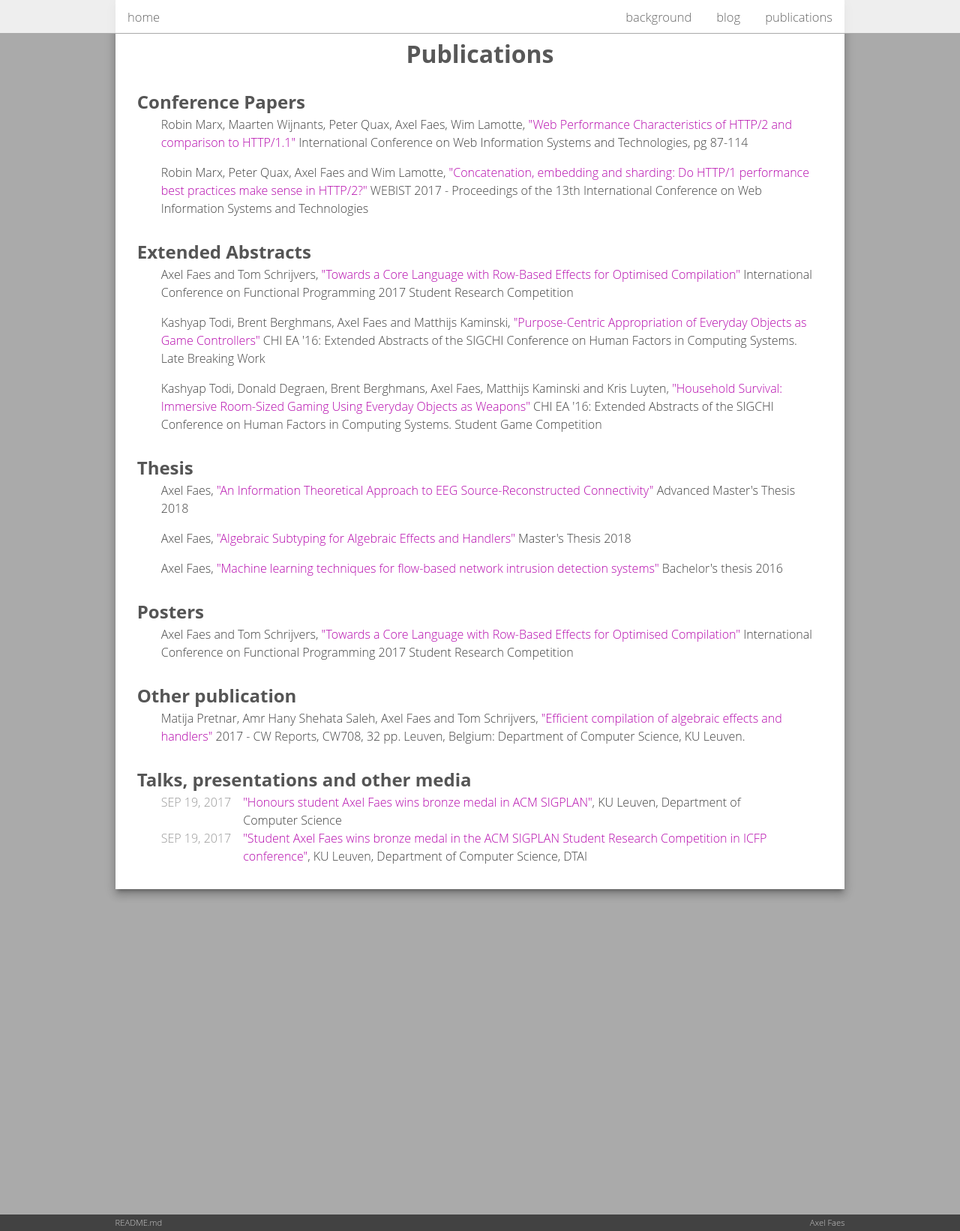
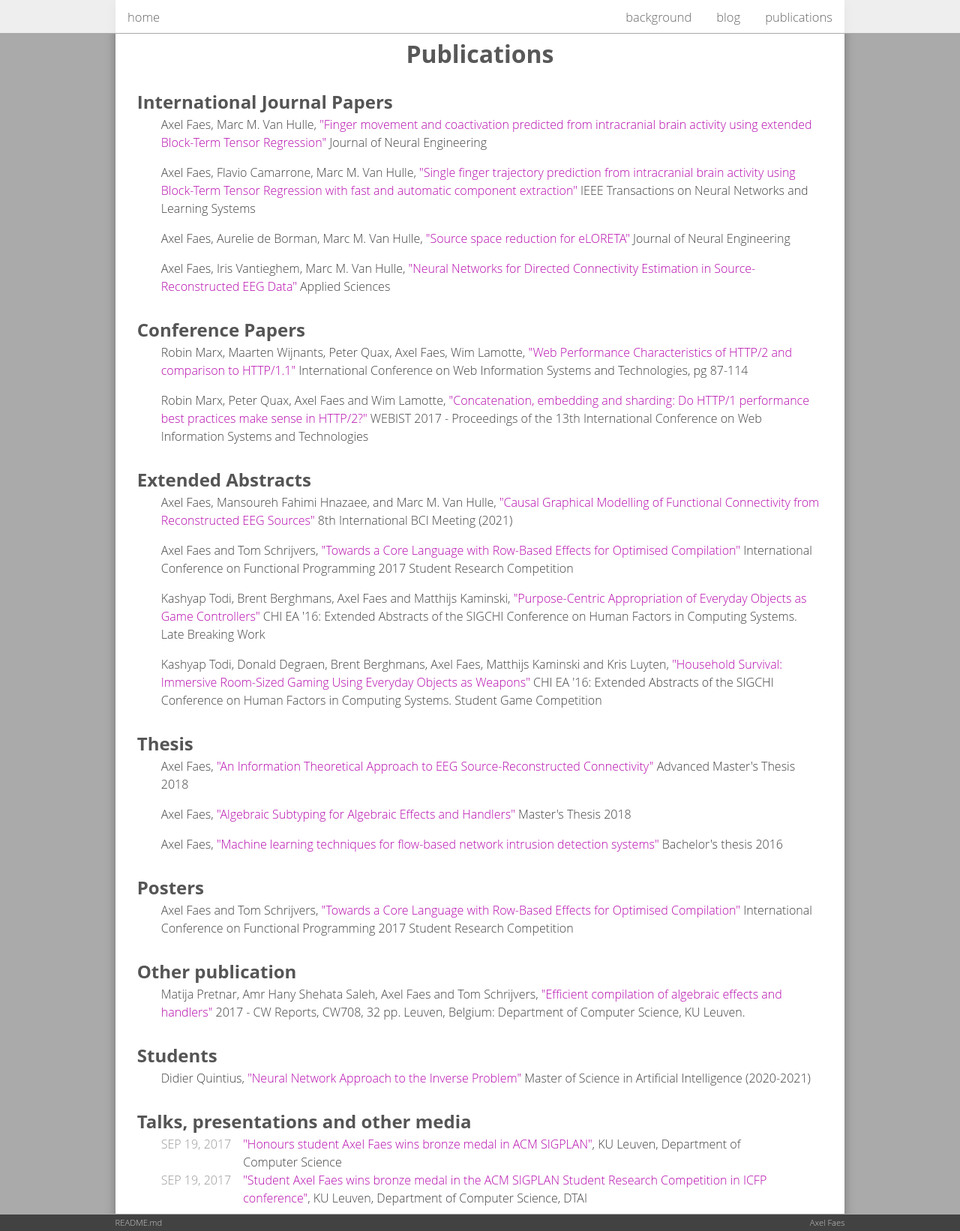
Before and after one commit to TheAxeC/theaxec.github.io, a Jekyll site: the page built from _pages/publications.html, in a window 1280 px wide. Shown: the whole page at 75% size. Built offline with Jekyll 4.4.1, drawn with Linux system fonts in a browser that asks for light colours.

Commit message:
add students section

```diff
--- a/_data/publications.yml
+++ b/_data/publications.yml
@@ -1,6 +1,23 @@
 title: Publications
 journal:
     title: International Journal Papers
+    papers:
+        - authors: Axel Faes, Marc M. Van Hulle
+          title: Finger movement and coactivation predicted from intracranial brain activity using extended Block-Term Tensor Regression
+          url: ""
+          book: Journal of Neural Engineering
+        - authors: Axel Faes, Flavio Camarrone, Marc M. Van Hulle
+          title: Single finger trajectory prediction from intracranial brain activity using Block-Term Tensor Regression with fast and automatic component extraction
+          url: ""
+          book: IEEE Transactions on Neural Networks and Learning Systems
+        - authors: Axel Faes, Aurelie de Borman, Marc M. Van Hulle
+          title: Source space reduction for eLORETA
+          url: "/publications/journal/TheAxeC/source-space-reduction-for-eloreta"
+          book: Journal of Neural Engineering
+        - authors: Axel Faes, Iris Vantieghem, Marc M. Van Hulle
+          title: Neural Networks for Directed Connectivity Estimation in Source-Reconstructed EEG Data
+          url: "/publications/journal/neural-networks-for-directed-connectivity-estimation-in-source-reconstructed-eeg-data"
+          book: Applied Sciences
 conference:
     title: Conference Papers
     papers:
@@ -30,6 +47,10 @@ thesis:
 abstracts:
     title: Extended Abstracts
     papers:
+      - authors: Axel Faes, Mansoureh Fahimi Hnazaee, and Marc M. Van Hulle
+        title: Causal Graphical Modelling of Functional Connectivity from Reconstructed EEG Sources
+        url: https://bcisociety.org/wp-content/uploads/2021/05/vBCI-Abstract-Book-.pdf
+        book: 8th International BCI Meeting (2021)
       - authors: Axel Faes and Tom Schrijvers
         title: "Towards a Core Language with Row-Based Effects for Optimised Compilation"
         url: "/publications/abstracts/icfp-2017-src.pdf"
@@ -60,7 +81,13 @@ other-publications:
           title: "Efficient compilation of algebraic effects and handlers"
           url: "/publications/other/CW708.pdf"
           book: "2017 - CW Reports, CW708, 32 pp. Leuven, Belgium: Department of Computer Science, KU Leuven."
-
+students:
+    title: Students
+    papers:
+        - authors: Didier Quintius
+          title: Neural Network Approach to the Inverse Problem
+          url:
+          book: Master of Science in Artificial Intelligence (2020-2021)
 papers-in-preparation:
     title: Papers in Preparation
 news:
--- a/_pages/publications.html
+++ b/_pages/publications.html
@@ -23,6 +23,8 @@ float: right
 
 {% include publications/papers.html publication=site.data.publications.other-publications %}
 
+{% include publications/papers.html publication=site.data.publications.students %}
+
 {% include publications/papers.html publication=site.data.publications.papers-in-preparation %}
 
 {% include publications/papers.html publication=site.data.publications.talks %}
```
Also changed, not shown: 2 other files.
